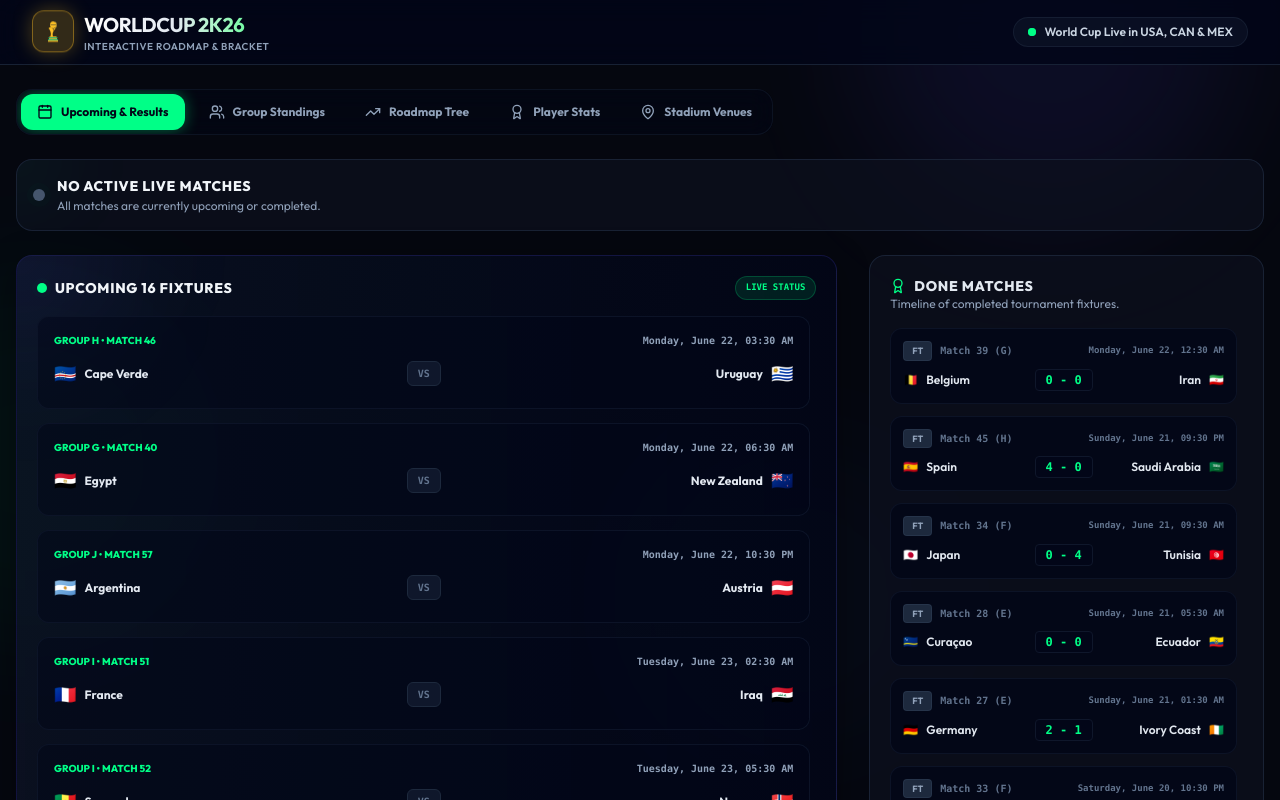
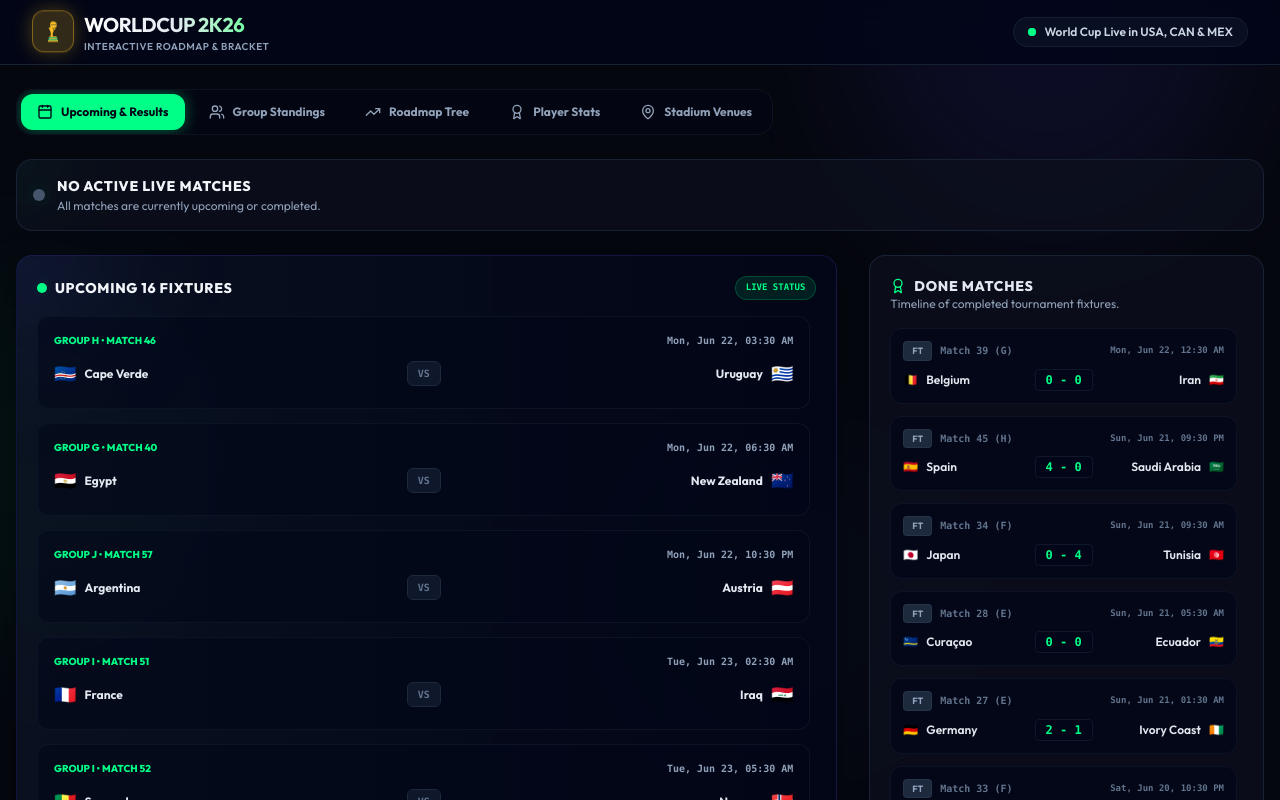
Before and after one commit to sarath14k/worldcup-2k26, a React (Vite) app: page / in a window 1280 px wide. Shown: the top 800 px of the page. Built offline with nearby package versions, Linux system fonts and the light colour scheme.

Commit message:
style: use short weekday and month names in match dates

```diff
--- a/src/App.jsx
+++ b/src/App.jsx
@@ -113,10 +113,11 @@ const formatDisplayDate = (dateStr) => {
     const dayVal = parseInt(dayStr, 10);
 
     const d = new Date(2026, monthVal, dayVal, hour, parseInt(minStr, 10));
-    const weekdays = ["Sunday", "Monday", "Tuesday", "Wednesday", "Thursday", "Friday", "Saturday"];
+    const weekdays = ["Sun", "Mon", "Tue", "Wed", "Thu", "Fri", "Sat"];
     const dayOfWeek = weekdays[d.getDay()];
-
-    return `${dayOfWeek}, ${monthStr} ${dayStr}, ${timeParts[0]} ${timeParts[1]}`;
+    const shortMonth = monthStr.substring(0, 3);
+
+    return `${dayOfWeek}, ${shortMonth} ${dayStr}, ${timeParts[0]} ${timeParts[1]}`;
   } catch (e) {
     return dateStr.replace(" IST", "");
   }
```
